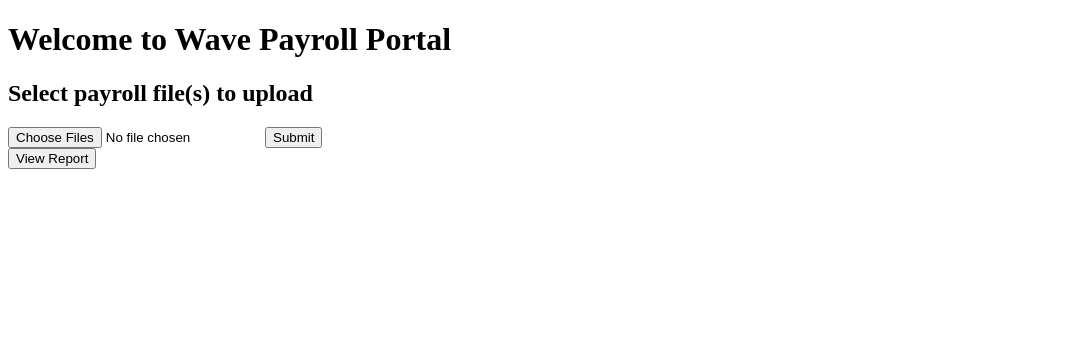
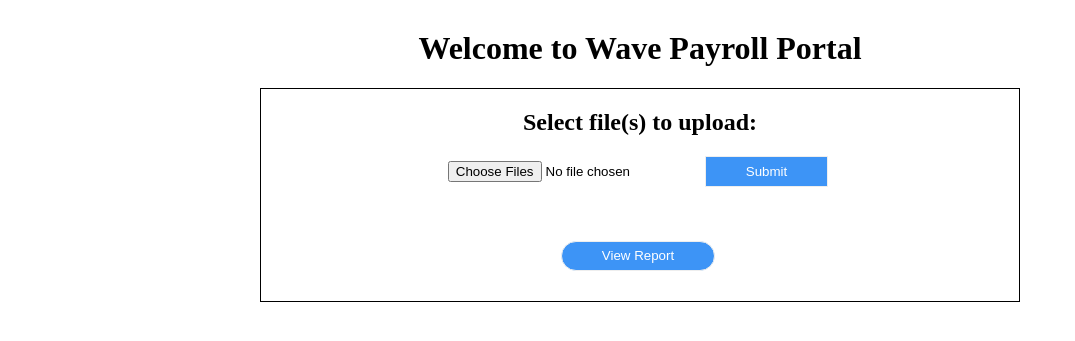
Before and after one commit to lenamzhao/payroll-system, a Flask app: page / in a window 1280 px wide. Shown: the top 341 px of the page, without its empty margins (0-1075 px from the left). Run offline with Flask 2, Linux system fonts and the light colour scheme.

Commit message:
modified main and added upload page stylings

```diff
--- a/DatabaseManager.py
+++ b/DatabaseManager.py
@@ -1,6 +1,4 @@
 import sqlite3
-from sqlite3 import Error
-
 
 class DatabaseManager:
 
--- a/main.py
+++ b/main.py
@@ -1,18 +1,33 @@
 """
-Report Generator
+Wave Payroll System
 Author: Lena Zhao
-Date: Nov 19, 2019
-TO DO:
-This application read a csv file...
+Date: Nov 27, 2019
+
+This application allows the user to upload csv files in a webpage (homepage) and saves the files in local storage.
+It stores all the time keeping data in a relational database (sqlite3) for archival reasons.
+After upload is successful, the UI will displays a payroll report.
+The user can also access the report by click on the 'View Report' button in the homepage.
+If an attempt is made to upload two files with the same report id, the second upload will fail with an error message.
+
+Assumptions:
+1. A header, denoting the columns in the sheet (date, hours worked, employee id, job group).
+2. 0 or more data rows.
+3. A footer row where the first cell contains the string report id,
+    and the second cell contains a unique identifier for this report.
+4. Columns will always be in that order.
+5. There will always be data in each column.
+6. There will always be a well-formed header line.
+7. There will always be a well-formed footer line.
+8. There will not be any duplicate data.
 """
+
+
 import pandas as pd
 import sqlite3
 from DatabaseManager import DatabaseManager
 from app import app
-from flask import Flask, flash, request, redirect, render_template, url_for
+from flask import flash, request, redirect, render_template, url_for
 import os
-
-__author__ = 'Lena Zhao'
 
 # database name
 sqlite_name = 'payroll_db.sqlite'
@@ -43,34 +58,42 @@
 @app.route("/upload", methods=['POST'])
 def upload():
     target = os.path.join(APP_ROOT, 'input_files/')
-    print(target)
 
     # check if input file direction exists, if not create one
     if not os.path.isdir(target):
         os.mkdir(target)
 
+    # to store a list of file names
     files = []
-    print(request.files.getlist("input-files"))
+
     for file in request.files.getlist("input-files"):
-        # print('file: ', file)
+        # get file name
         filename = file.filename
+
+        # add to the file list
         files.append(filename)
+
+        # set the file path location to be saved
         destination = "/".join([target, filename])
-        # print("Destination: ", destination)
+
+        # no file provided
+        if file.filename == '':
+            flash('Error! No file selected for uploading', 'error')
+            return redirect(url_for('index'))
+
+        # file has the correct extension
         if file and allowed_file(filename):
             file.save(destination)
         else:
-            flash(u'ERROR: Invalid file type. Please provide file type: csv', 'error')
+            flash('Error! Invalid file type - please provide file type: csv', 'error')
             return redirect(url_for('index'))
 
-    # print('files:', files)
     # read and save input files to database
-    if save_input_files(files, sqlite_name):
-        flash('Input files successfully saved to database')
-    else:
-        flash(u"ERROR: Cannot upload file with the same 'report id'", 'error')
+    if not save_input_files(files, sqlite_name):
+        flash("Error! Cannot upload file(s) with the same 'report id'", 'error')
         return redirect(url_for('index'))
 
+    # render the file upload successful page
     return render_template("complete.html")
 
 
@@ -81,7 +104,7 @@
 def report():
     # generates the output report
     rows = generate_output_report(sqlite_name)
-    print(type(rows))
+
     # render in the UI
     return render_template('report.html', len=len(rows), title='Payroll Report', rows=rows)
 
@@ -90,14 +113,15 @@
 Main Function
 '''
 def main() -> None:
-
     # setup db
     db_setup(sqlite_name)
-    print("------ Finish Database Setup -------")
 
+    # run flask server
     app.run(debug=True)
 
-
+'''
+Helper Method - Save the input files to database
+'''
 def save_input_files(file_names: list, db_name: str) -> bool:
     # fixed header names from csv file
     column_names = ['date', 'hours worked', 'employee id', 'job group']
@@ -108,9 +132,10 @@
     try:
         # read input files
         for file in file_names:
+            full_path = str(os.path.join(APP_ROOT, 'input_files\\')) + file
 
             # read csv files
-            input_df = read_input_file(file, column_names)
+            input_df = read_input_file(full_path, column_names)
 
             # get and remove report id from df
             report_number = get_report_id(input_df)
@@ -120,12 +145,9 @@
             # set column types for the df
             set_df_column_type(input_df, column_names)
 
-            # check for unique report id, if report id exists, print error message and exit
-            if report_number in report_ids:
+            # if report_ids list is not empty and report number already exists (uploaded previously)
+            if len(report_ids) != 0 and report_number in report_ids:
                 return False;
-                # raise ValueError("--- ERROR: Cannot upload file with the same 'report id'---")
-                # exit main()
-                # sys.exit(0)
             else:
                 report_ids.append(report_number)
 
@@ -139,18 +161,20 @@
     except ValueError as e:
         print("main() Error: %s" % e.args[0])
 
-
+'''
+Helper Method - Setup the database and creates all the necessary tables
+'''
 def db_setup(db_name: str) -> None:
     try:
         # access db
         with DatabaseManager(db_name) as db:
             # create a table for input files archives
             db.execute("""CREATE TABLE IF NOT EXISTS input_reports(
-                        pk INTEGER NOT NULL PRIMARY KEY,
                         date TEXT,
                         hours_worked REAL,
                         employee_id INTEGER,
-                        job_group TEXT)""")
+                        job_group TEXT,
+                        PRIMARY KEY (date, employee_id, job_group))""")
 
             # create a table for storing unique report ids
             db.execute("""CREATE TABLE IF NOT EXISTS report_ids(
@@ -170,12 +194,20 @@
         print("db_setup Error: %s" % e.args[0])
         db.__exit__()
 
+    print("------ Finish Database Setup -------")
 
+
+'''
+Read input file and returns a dataframe
+'''
 def read_input_file(csv: str, col_names: list) -> pd.DataFrame:
     input_df = pd.read_csv(csv, header=0, names=col_names)
     return input_df
 
 
+'''
+Get the report id from input file
+'''
 def get_report_id(df: pd.DataFrame) -> int:
     report_num = df.iloc[-1]['hours worked'].astype(int)
 
@@ -183,6 +215,19 @@
     return report_num.item()
 
 
+'''
+Save the report id into database
+'''
+def save_report_id(db_name: str, id_list: list) -> None:
+    with DatabaseManager(db_name) as db:
+        # insert data for job group table
+        for item in id_list:
+            db.execute("INSERT OR IGNORE INTO report_ids VALUES(?)", (item,))
+
+
+'''
+Get a list of report ids from the database
+'''
 def get_report_id_from_db(db_name: str) -> list:
     with DatabaseManager(db_name) as db:
         db.execute("SELECT * FROM report_ids")
@@ -192,13 +237,9 @@
         return result
 
 
-def save_report_id(db_name: str, id_list: list) -> None:
-    with DatabaseManager(db_name) as db:
-        # insert data for job group table
-        for item in id_list:
-            db.execute("INSERT OR IGNORE INTO report_ids VALUES(?)", (item,))
-
-
+'''
+Set the dataframe column type and rename the columns
+'''
 def set_df_column_type(df: pd.DataFrame, names: list) -> None:
     df[names[0]] = pd.to_datetime(df[names[0]], format='%d/%m/%Y')
     # assume hours worked is always positive
@@ -211,17 +252,20 @@
                        'job group': 'job_group'}, inplace=True)
 
 
+'''
+Save the input file data to database
+'''
 def save_input_report(df: pd.DataFrame, db: str) -> None:
-    # set an index for the df
-    df.set_index(['date', 'employee_id', 'job_group'])
-
     try:
         # save input file to db
-        df.to_sql(name='input_reports', con=sqlite3.connect(db), if_exists='append', index=True, index_label='pk')
+        df.to_sql(name='input_reports', con=sqlite3.connect(db), if_exists='append', index=False)
     except sqlite3.Error as e:
         print("Saving to database error: %s" % e.args[0])
 
 
+'''
+Query the payroll data from database since inception and sort by the employee id and pay period
+'''
 def generate_output_report(db: str) -> list:
     try:
         with DatabaseManager(db) as db:
@@ -254,7 +298,6 @@
                        )
 
             output_report = db.fetchall()
-
         return output_report
 
     except sqlite3.Error as e:
--- /dev/null
+++ b/static/styles/upload.css
@@ -0,0 +1,44 @@
+h1{
+    margin-top: 30px;
+    text-align: center;
+}
+
+body > div{
+    width: 60%;
+    border: 0.5px solid;
+    text-align: center;
+    margin-left: auto;
+    margin-right: auto;
+}
+
+button{
+    display:inline-block;
+    padding:0.5em 3em;
+    margin:0 0.3em 0.3em 0;
+    background: #3D94F6;
+    color:#FFFFFF;
+    border: 1px solid #eee;
+
+}
+
+button:hover{
+    background: #016ABC;
+    color: #fff;
+    border: 1px solid #eee;
+    box-shadow: 5px 5px 5px #eee;
+    text-shadow:none;
+}
+
+button.view{
+    margin-top: 50px;
+    margin-bottom: 30px;
+    border-radius: 20px;
+}
+
+ul {
+  list-style-type: none;
+}
+
+.error {
+    color: red;
+}
--- a/templates/report.html
+++ b/templates/report.html
@@ -8,6 +8,9 @@
 
 <body>
     <h1>Payroll Report</h1>
+    <form id="uploadPage" action="{{ url_for('index') }}">
+        <button type="submit" class="view">Back to Upload Files</button>
+    </form>
     <table class="reportTable">
         <thead>
             <!-- Table headers -->
@@ -31,8 +34,5 @@
             </tr>
         </tbody>
     </table>
-    <form id="uploadPage" action="{{ url_for('index') }}">
-            <input type="submit" value="Back to Upload Files"/>
-    </form>
 </body>
 </html>
--- a/templates/upload.html
+++ b/templates/upload.html
@@ -3,6 +3,20 @@
     <head>
         <meta charset="UTF-8">
         <title>Payroll Upload</title>
+        <link rel="stylesheet" type="text/css" href="{{ url_for('static',filename='styles/upload.css') }}">
+    </head>
+    <body>
+        <h1>Welcome to Wave Payroll Portal</h1>
+        <div>
+            <h2>Select file(s) to upload:</h2>
+            <form id="upload-form" action="{{ url_for('upload') }}" method="POST" enctype="multipart/form-data">
+                <input type="file" name="input-files" accept="text/csv" multiple>
+                <button type="submit" class="submit">Submit</button>
+
+            </form>
+            <form id="report" action="{{ url_for('report') }}">
+                <button type="submit" class="view">View Report</button>
+            </form>
             {% with messages = get_flashed_messages(with_categories=true) %}
             {% if messages %}
                 <ul class=flashes>
@@ -12,17 +26,6 @@
                 </ul>
             {% endif %}
             {% endwith %}
-</head>
-<body>
-    <h1>Welcome to Wave Payroll Portal</h1>
-    <h2>Select payroll file(s) to upload</h2>
-    <form id="upload-form" action="{{ url_for('upload') }}" method="POST" enctype="multipart/form-data">
-        <input type="file" name="input-files" accept="text/csv" multiple>
-        <input type="submit" value="Submit">
-
-    </form>
-    <form id="report" action="{{ url_for('report') }}">
-        <input type="submit" value="View Report"/>
-    </form>
+        </div>
     </body>
 </html>
```
Also changed, not shown: app.py (+3 -43 lines), static/styles/report.css (+32 -1 lines), templates/complete.html (+5 -2 lines), README.md, payroll_db.sqlite (deleted). Lines whose indentation alone changed are shown as unchanged.
